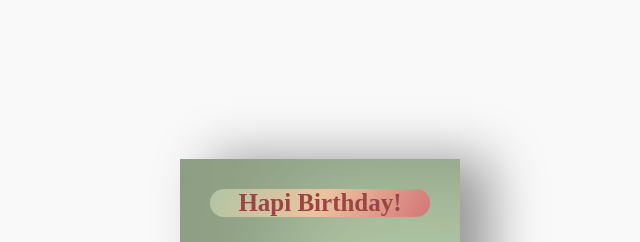
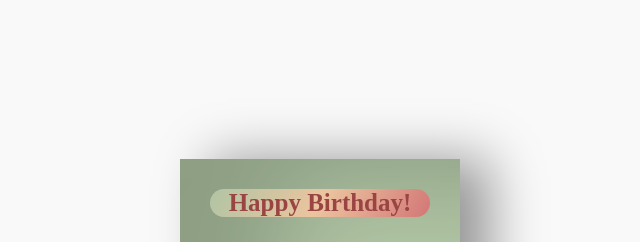
Before and after one commit to Kornbet19Beplop/happynabirthdaymopa, a plain HTML site: page index.html in a window 1280 px wide. Shown: the part 1883-2125 px from the top of the page, 335-975 px from the left. Drawn offline with Linux system fonts and the light colour scheme.

Commit message:
Update index.html

```diff
--- a/index.html
+++ b/index.html
@@ -104,13 +104,13 @@
     <div id="cord">
         <div class="Cardo">
             <div class="front">
-            <h3 class="happy">Hapi Birthday!</h3>
+            <h3 class="happy">Happy Birthday!</h3>
             <div class="spalad">
                 <div class="snorlax"><img src="Logo/forg.jpg" id="snorsize"></div>
             </div>
             </div>
             <div class="inside">
-            <h3 class="back">Hapi Birthday</h3>
+            <h3 class="back">Happy Birthday</h3>
             <p class="titlee">Pokemon.</p>
             <p>
                     Happy birthday to that shining brow,
```
